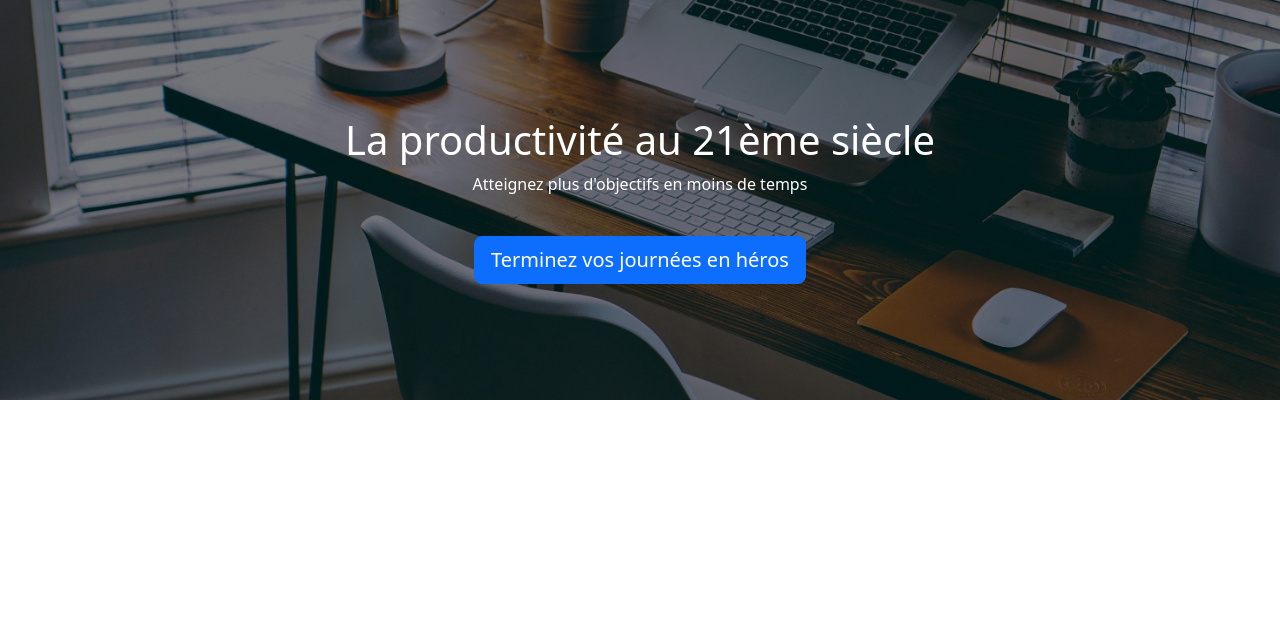
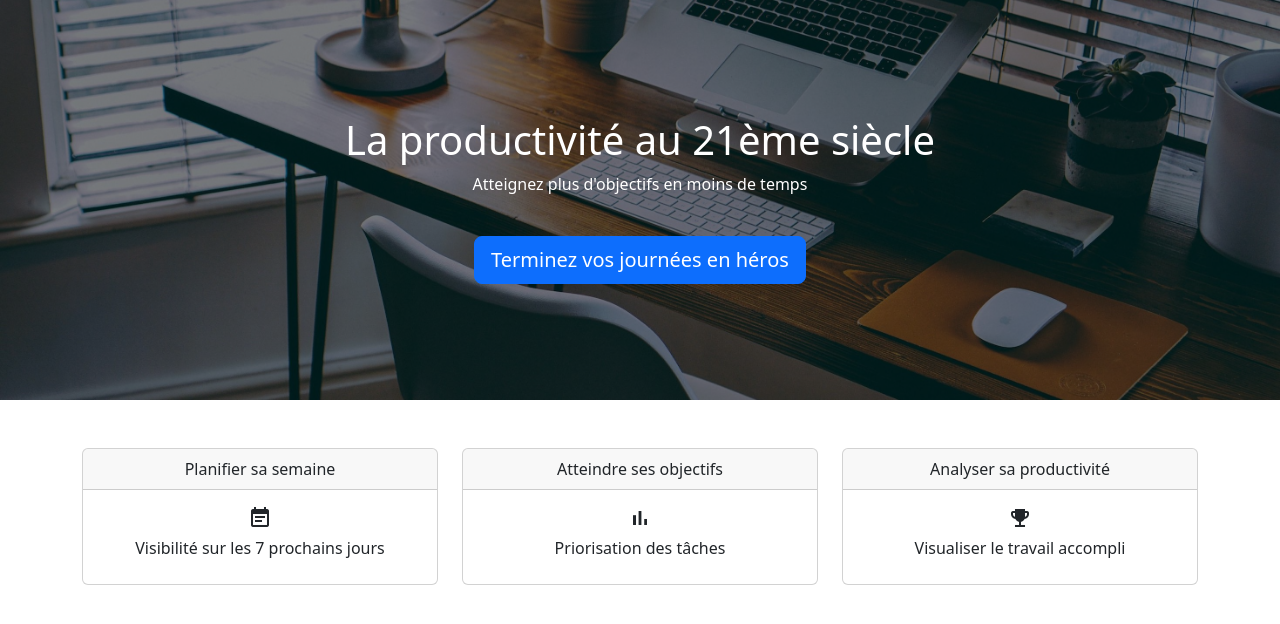
Before and after one commit to mgabut/productivity-planner, an Angular app: page / in a window 1280 px wide. Shown: the top 624 px of the page. Built offline with nearby package versions, Linux system fonts and the light colour scheme.

Commit message:
feat (feature card list + angular material for icons)

```diff
--- a/angular.json
+++ b/angular.json
@@ -32,6 +32,7 @@
               }
             ],
             "styles": [
+              "@angular/material/prebuilt-themes/azure-blue.css",
               "src/styles.scss",
               "node_modules/bootstrap/dist/css/bootstrap.min.css"
             ],
--- a/package.json
+++ b/package.json
@@ -21,10 +21,12 @@
   "private": true,
   "dependencies": {
     "@angular/animations": "^19.1.5",
+    "@angular/cdk": "^19.1.4",
     "@angular/common": "^19.1.5",
     "@angular/compiler": "^19.1.5",
     "@angular/core": "^19.1.5",
     "@angular/forms": "^19.1.5",
+    "@angular/material": "^19.1.4",
     "@angular/platform-browser": "^19.1.5",
     "@angular/platform-browser-dynamic": "^19.1.5",
     "@angular/router": "^19.1.5",
--- a/src/app/visitor/home/home.page.component.html
+++ b/src/app/visitor/home/home.page.component.html
@@ -4,3 +4,5 @@
     button="Terminez vos journées en héros"
     (clicked)="onBannerClicked()"
 />
+
+<app-homepage-feature-card-list [featureCardList]="featureCardList()"/>
--- a/src/app/visitor/home/home.page.component.ts
+++ b/src/app/visitor/home/home.page.component.ts
@@ -1,13 +1,33 @@
-import { Component } from '@angular/core';
+import { Component, signal } from '@angular/core';
 import { HomeBannerDumbComponent } from './home-banner/home-banner.dumb.component';
+import { HomepageFeatureCardListDumbComponent } from "./homepage-feature-card-list/homepage-feature-card-list.dumb.component";
+import { MatIconModule } from '@angular/material/icon';
 
 @Component({
-  imports: [HomeBannerDumbComponent],
+  imports: [HomeBannerDumbComponent, HomepageFeatureCardListDumbComponent, MatIconModule],
   templateUrl: './home.page.component.html',
   styleUrl: './home.page.component.scss'
 })
 export class HomePageComponent {
 
+  featureCardList = signal([
+    {
+      name: 'Planifier sa semaine',
+      icon: 'event_note',
+      description: 'Visibilité sur les 7 prochains jours',
+    },
+    {
+      name: 'Atteindre ses objectifs',
+      icon: 'bar_chart',
+      description: 'Priorisation des tâches',
+    },
+    {
+      name: 'Analyser sa productivité',
+      icon: 'emoji_events',
+      description: 'Visualiser le travail accompli',
+    },
+  ]);
+
   onBannerClicked(){
     console.log('Banner Clicked')
   }
--- /dev/null
+++ b/src/app/visitor/home/homepage-feature-card-list/homepage-feature-card-list.dumb.component.html
@@ -0,0 +1,19 @@
+<div class="container text-center mt-5">
+    <div class="row">
+      @for(feature of featureCardList(); track feature.name) {
+      <div class="col-md-4">
+        <div class="card" data-testid="feature-card">
+          <div class="card-header" data-testid="feature-card-title">
+            {{ feature.name }}
+          </div>
+          <div class="card-body">
+<!--             <i class="bi fs-1 text-warning" [ngClass]="'bi-' + feature.icon"></i>
+ -->
+            <mat-icon class="card-icon">{{ feature.icon }}</mat-icon>
+            <p class="card-title">{{ feature.description }}</p>
+          </div>
+        </div>
+      </div>
+      }
+    </div>
+  </div>
--- /dev/null
+++ b/src/app/visitor/home/homepage-feature-card-list/homepage-feature-card-list.dumb.component.ts
@@ -0,0 +1,15 @@
+import { ChangeDetectionStrategy, Component, input } from '@angular/core';
+import { FeatureCardList } from './homepage-feature-card-list.interface';
+import { MatIconModule } from '@angular/material/icon';
+
+@Component({
+  selector: 'app-homepage-feature-card-list',
+  imports: [ MatIconModule],
+  templateUrl: './homepage-feature-card-list.dumb.component.html',
+  styleUrl: './homepage-feature-card-list.dumb.component.scss',
+  changeDetection: ChangeDetectionStrategy.OnPush
+})
+
+export class HomepageFeatureCardListDumbComponent {
+  readonly featureCardList = input.required<FeatureCardList>();
+}
--- a/src/index.html
+++ b/src/index.html
@@ -6,8 +6,10 @@
   <base href="/">
   <meta name="viewport" content="width=device-width, initial-scale=1">
   <link rel="icon" type="image/x-icon" href="favicon.ico">
+  <link href="https://fonts.googleapis.com/css2?family=Roboto:wght@300;400;500&display=swap" rel="stylesheet">
+  <link href="https://fonts.googleapis.com/icon?family=Material+Icons" rel="stylesheet">
 </head>
-<body>
+<body class="mat-typography">
   <app-root></app-root>
 </body>
 </html>
--- a/src/styles.scss
+++ b/src/styles.scss
@@ -1 +1,4 @@
 /* You can add global styles to this file, and also import other style files */
+
+html, body { height: 100%; }
+body { margin: 0; font-family: Roboto, "Helvetica Neue", sans-serif; }
```
Also changed, not shown: src/app/visitor/home/homepage-feature-card-list/homepage-feature-card-list.interface.ts (added, +7 -0 lines), src/app/visitor/home/homepage-feature-card-list/homepage-feature-card-list.dumb.component.scss (added), 2 other files (tests, documents, lock files or other folders).
